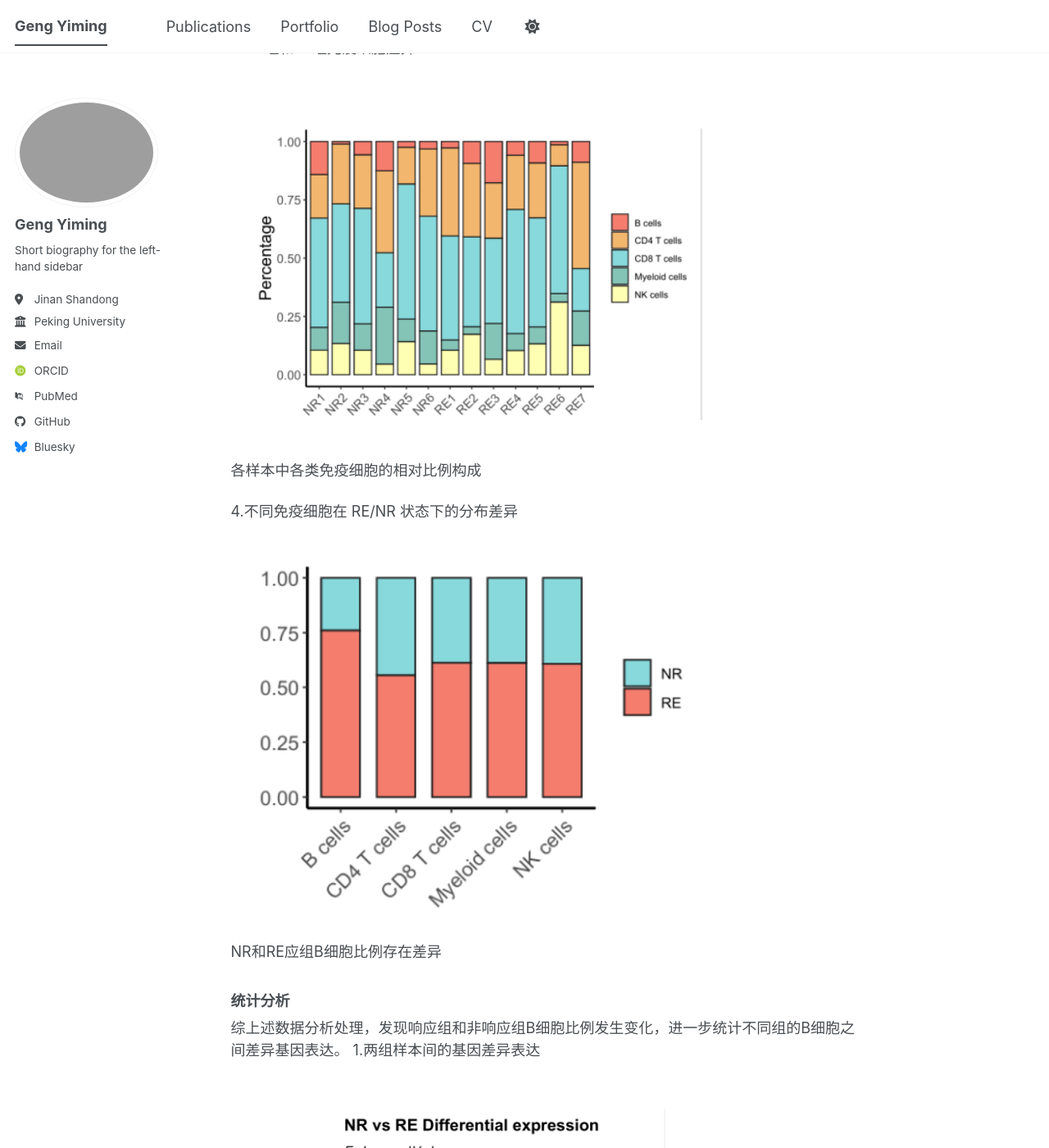
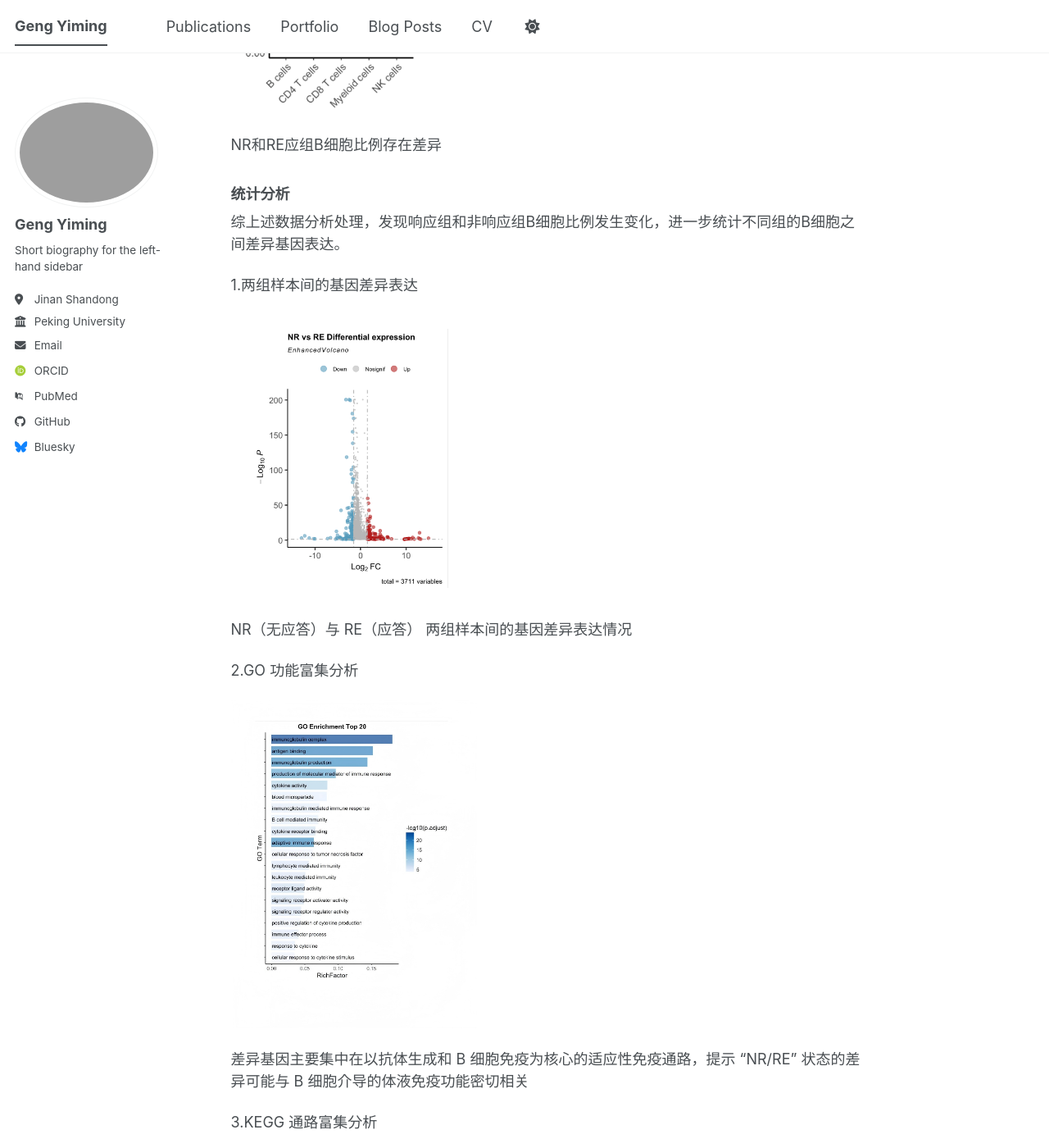
Before and after one commit to GENGYIM/GENGYIM.github.io, a Jekyll site: the page built from _pages/about.md, in a window 1280 px wide and 1400 px high, scrolled down 2647 px. Shown: the whole window at 82% size. Built offline with Jekyll 4.4.1, drawn with Linux system fonts in a browser that asks for light colours; some web fonts are replaced; a script bundle is joined from its source files by our own code; library files that are not in the unit come from our copies.

Commit message:
Update about.md

```diff
--- a/_pages/about.md
+++ b/_pages/about.md
@@ -33,44 +33,45 @@ The construction of various nanodrug delivery systems and their applications in
 ### 数据预处理
 1.UMAP细胞聚类分析
 
-![UMAP 细胞聚类结果图](/images/屏幕截图 2026-01-17 100352.png){: style="width: 80%; max-width: 600px;"}
+![UMAP 细胞聚类结果图](/images/屏幕截图 2026-01-17 100352.png){: style="width: 80%; max-width: 300px;"}
 
 通过 UMAP 降维可视化展示细胞聚类结果，清晰呈现不同细胞亚群的分布特征
 
 2.免疫细胞亚群分选
 
-![免疫细胞亚群分选结果图](/images/02.png){: style="width: 80%; max-width: 600px;"}
+![免疫细胞亚群分选结果图](/images/02.png){: style="width: 80%; max-width: 300px;"}
 
 基于细胞表面标志物完成免疫细胞亚群的分选与富集
 
 3.NR组和RE组免疫细胞差异
 
-![非响应组（NR）组和响应组（RE）组免疫细胞差异](/images/03.png){: style="width: 80%; max-width: 600px;"}
+![非响应组（NR）组和响应组（RE）组免疫细胞差异](/images/03.png){: style="width: 80%; max-width: 300px;"}
 
 各样本中各类免疫细胞的相对比例构成
 
 4.不同免疫细胞在 RE/NR 状态下的分布差异
 
-![免疫细胞亚群分选结果图](/images/04.png){: style="width: 80%; max-width: 600px;"}
+![免疫细胞亚群分选结果图](/images/04.png){: style="width: 80%; max-width: 300px;"}
 
 NR和RE应组B细胞比例存在差异
 
 ### 统计分析
 综上述数据分析处理，发现响应组和非响应组B细胞比例发生变化，进一步统计不同组的B细胞之间差异基因表达。
+
 1.两组样本间的基因差异表达
 
-![两组样本间的基因差异表达结果图](/images/05.png){: style="width: 80%; max-width: 600px;"}
+![两组样本间的基因差异表达结果图](/images/05.png){: style="width: 80%; max-width: 300px;"}
 
 NR（无应答）与 RE（应答） 两组样本间的基因差异表达情况
 
 2.GO 功能富集分析
 
-![GO 功能富集分析](/images/006.png){: style="width: 80%; max-width: 600px;"}
+![GO 功能富集分析](/images/006.png){: style="width: 80%; max-width: 300px;"}
 
 差异基因主要集中在以抗体生成和 B 细胞免疫为核心的适应性免疫通路，提示 “NR/RE” 状态的差异可能与 B 细胞介导的体液免疫功能密切相关
 
 3.KEGG 通路富集分析
 
-![KEGG 通路富集分析](/images/13.png){: style="width: 80%; max-width: 600px;"}
+![KEGG 通路富集分析](/images/13.png){: style="width: 80%; max-width: 300px;"}
 
 差异基因主要富集在以细胞因子 - 细胞因子受体互作为核心的免疫调控通路，同时涉及造血、抗原呈递、炎症信号传导等过程
```
